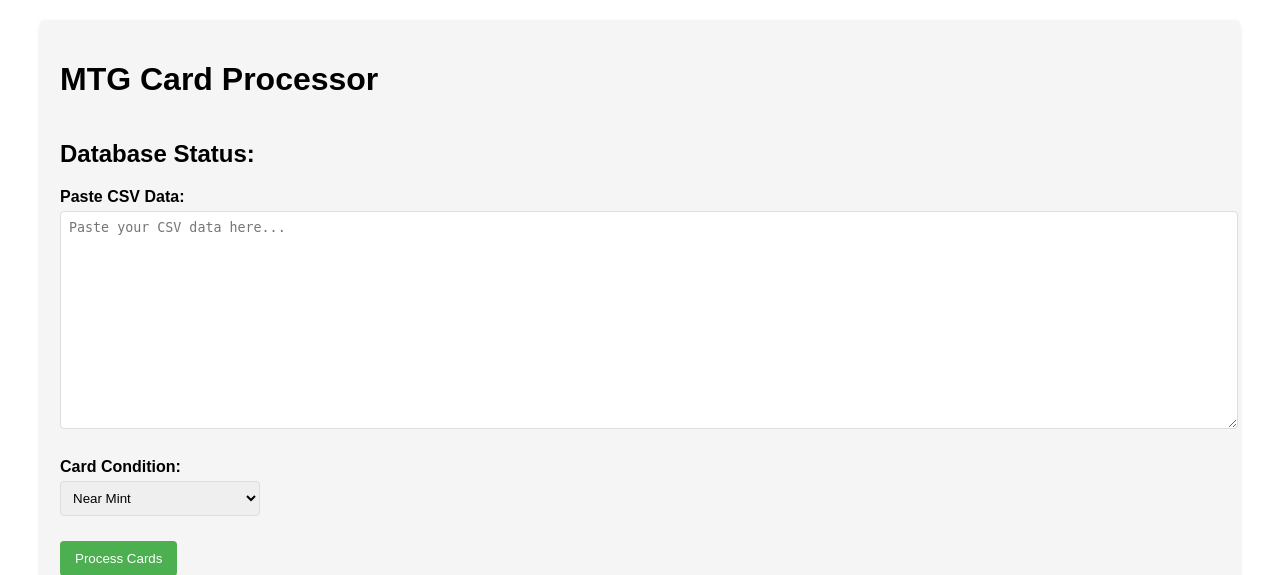
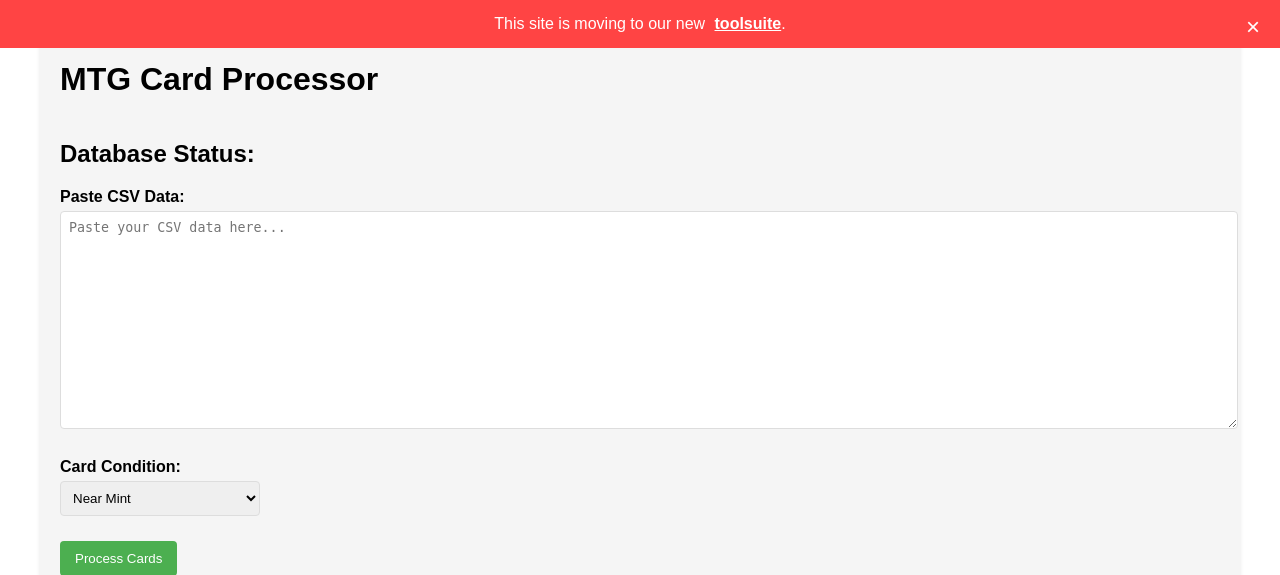
Before and after one commit to ipkstef/fictional-winner, a Flask app: page / in a window 1280 px wide. Shown: the top 575 px of the page. Run offline with Flask 3, Linux system fonts and the light colour scheme; some web fonts are replaced.

Commit message:
updated domain banner

```diff
--- a/templates/index.html
+++ b/templates/index.html
@@ -7,6 +7,46 @@
     <title>Database Status: Tarkir: DragonStorm</title>
 
     <style>
+        .banner {
+            position: fixed;
+            top: 0;
+            left: 0;
+            right: 0;
+            background-color: #ff4444;
+            color: white;
+            text-align: center;
+            padding: 15px 20px;
+            z-index: 1000;
+            font-size: 16px;
+        }
+
+        .banner-link {
+            color: white;
+            text-decoration: underline;
+            font-weight: bold;
+            margin-left: 5px;
+        }
+
+        .banner-link:hover {
+            color: #ffdddd;
+        }
+
+        .close-btn {
+            position: absolute;
+            right: 20px;
+            cursor: pointer;
+            font-size: 24px;
+            line-height: 1;
+        }
+
+        .close-btn:hover {
+            color: #ffdddd;
+        }
+
+        /* Update existing body padding to prevent content hiding */
+        body {
+            padding: 70px 20px 20px;
+        }
         body {
             font-family: Arial, sans-serif;
             max-width: 1200px;
@@ -90,6 +130,11 @@
     </style>
 </head>
 <body>
+    <div class="banner">
+        This site is moving to our new <a href="https://tools.yourfriendshouse.co/" target="_blank" class="banner-link">toolsuite</a>.
+        <span class="close-btn" onclick="this.parentElement.style.display='none';">×</span>
+    </div>
+
     <div class="container">
         <h1>MTG Card Processor</h1>
         <h2 style="display: inline-block; vertical-align: middle;">Database Status: </h2>
```
